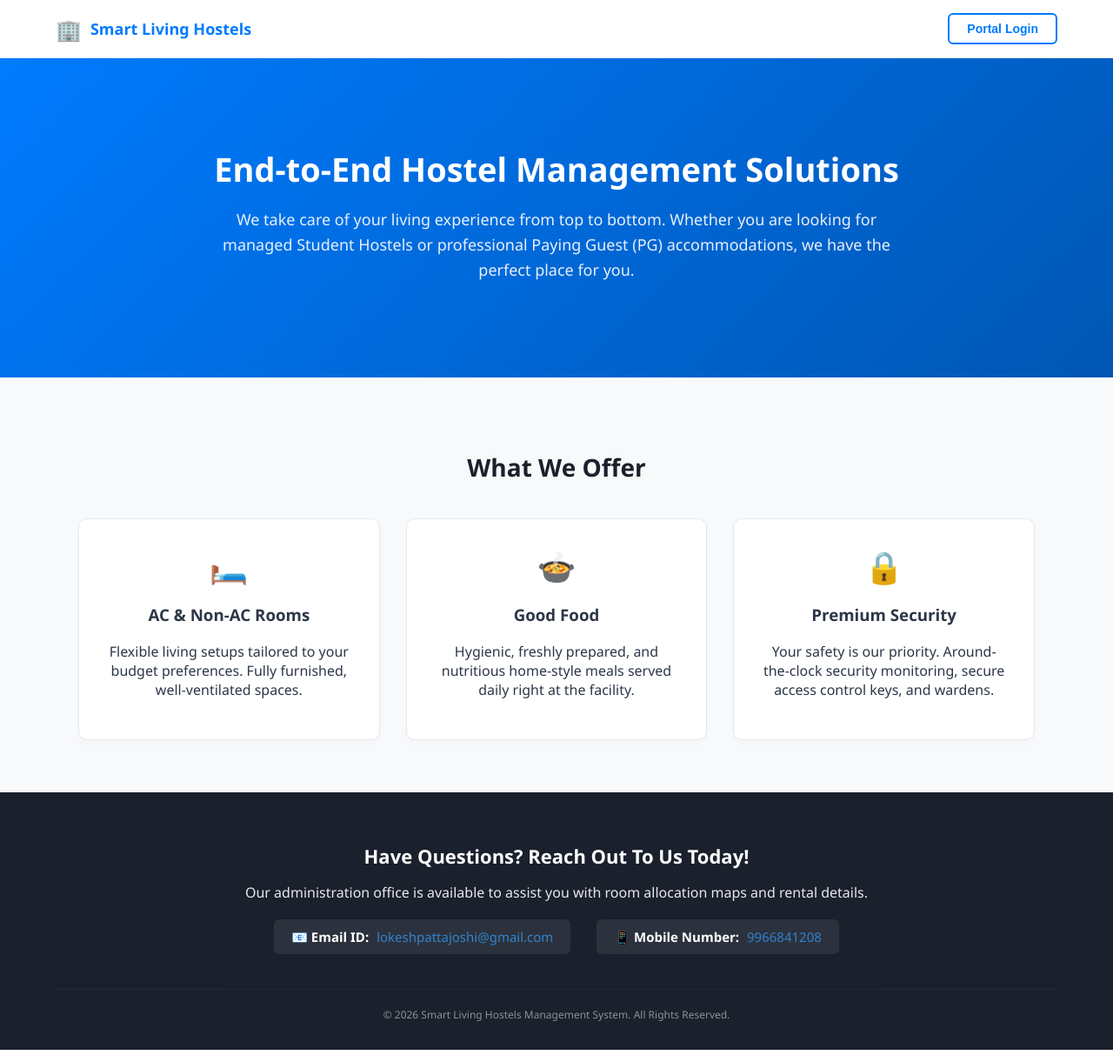
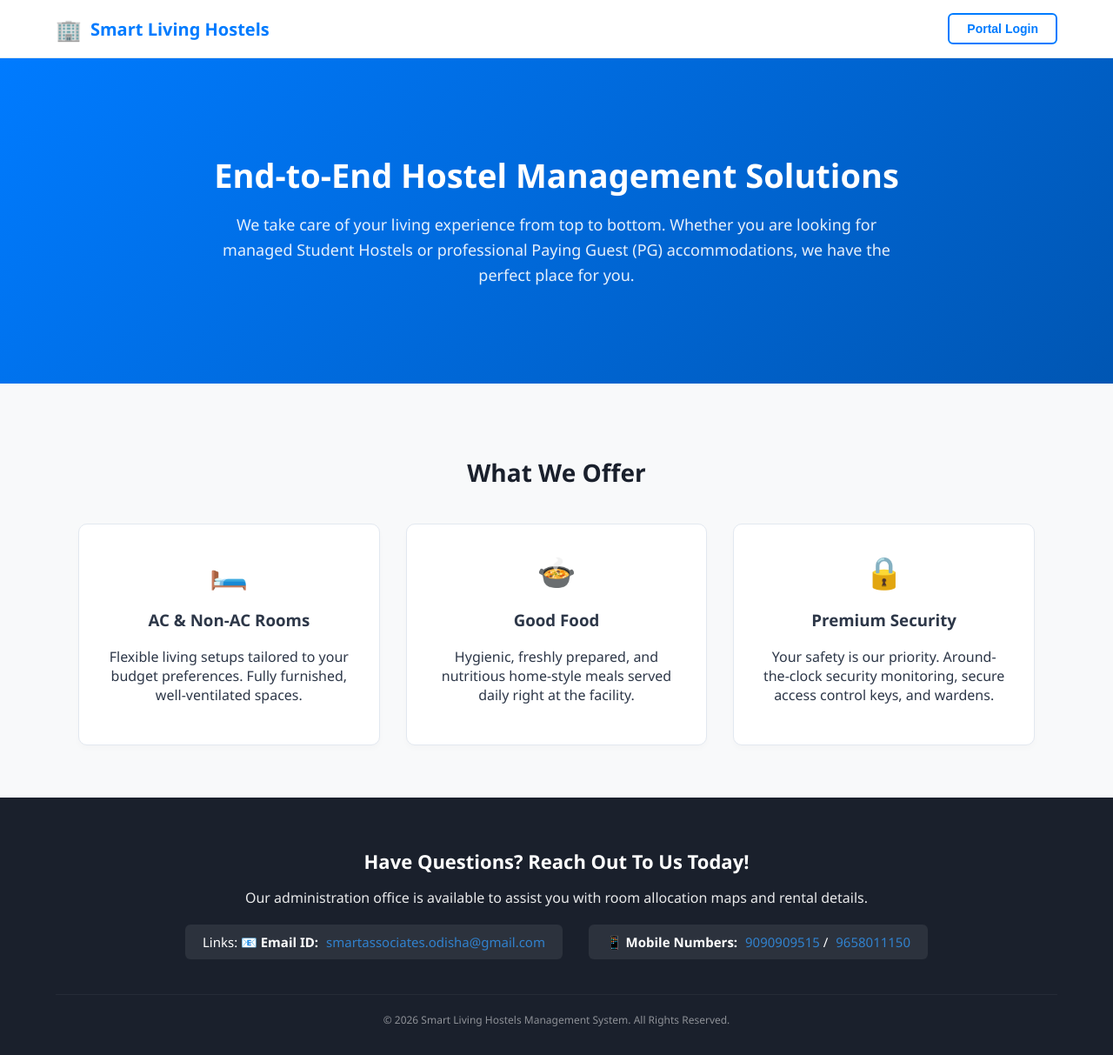
Before and after one commit to lokeshpattajoshi/hostel-management-system-ui, a React (Create React App) app: page / in a window 1280 px wide. Shown: the whole page at 87% size. Built offline with nearby package versions, Linux system fonts and the light colour scheme.

Commit message:
Modified to add correct emailId and phone number also SEO friendly

```diff
--- a/src/pages/LandingPage.jsx
+++ b/src/pages/LandingPage.jsx
@@ -1,67 +1,95 @@
-import React from "react";
+import React, { useEffect } from "react";
 import { useNavigate } from "react-router-dom";
 
 function LandingPage() {
   const navigate = useNavigate();
 
+  // ✅ Pure JS SEO Optimization: Dynamic Head Update
+  useEffect(() => {
+    // 1. Set the page title
+    document.title = "Smart Living Hostels | Premium Student PG & Hostel Management in Odisha";
+
+    // 2. Add or update the meta description
+    let metaDescription = document.querySelector('meta[name="description"]');
+    if (!metaDescription) {
+      metaDescription = document.createElement("meta");
+      metaDescription.setAttribute("name", "description");
+      document.head.appendChild(metaDescription);
+    }
+    metaDescription.setAttribute(
+      "content",
+      "Looking for premium student hostels or managed PG accommodations? Smart Living Hostels offers comfortable AC and Non-AC rooms with good food and high security in Odisha."
+    );
+
+    // 3. Add or update the canonical link
+    let canonicalLink = document.querySelector('link[rel="canonical"]');
+    if (!canonicalLink) {
+      canonicalLink = document.createElement("link");
+      canonicalLink.setAttribute("rel", "canonical");
+      document.head.appendChild(canonicalLink);
+    }
+    canonicalLink.setAttribute("href", window.location.href);
+  }, []);
+
   return (
     <div style={pageStyle}>
-      {/* Top Banner Navigation */}
+      {/* Top Banner Navigation using Semantic HTML Elements */}
       <nav style={navStyle}>
         <div style={logoGroupStyle}>
           <div style={logoPlaceholderStyle}>🏢</div>
-          <h2 style={brandNameStyle}>Smart Living Hostels</h2>
+          {/* Main H1 is important for search bots to index your brand name */}
+          <h1 style={brandNameStyle}>Smart Living Hostels</h1>
         </div>
         <button onClick={() => navigate("/login")} style={loginNavBtnStyle}>
           Portal Login
         </button>
       </nav>
 
-      {/* Hero Section */}
+      {/* Hero Header Section */}
       <header style={heroSectionStyle}>
         <div style={heroContentStyle}>
-          <h1 style={mainTitleStyle}>End-to-End Hostel Management Solutions</h1>
+          <h2 style={mainTitleStyle}>End-to-End Hostel Management Solutions</h2>
           <p style={taglineStyle}>
             We take care of your living experience from top to bottom. Whether you are looking for managed Student Hostels or professional Paying Guest (PG) accommodations, we have the perfect place for you.
           </p>
         </div>
       </header>
 
-      {/* Offerings Grid Section */}
+      {/* Offerings Grid Section - Structured as a Section with standalone Articles */}
       <section style={featuresSectionStyle}>
         <h2 style={sectionHeadingStyle}>What We Offer</h2>
         <div style={gridStyle}>
-          <div style={featureCardStyle}>
+          <article style={featureCardStyle}>
             <div style={iconStyle}>🛏️</div>
             <h3>AC & Non-AC Rooms</h3>
             <p>Flexible living setups tailored to your budget preferences. Fully furnished, well-ventilated spaces.</p>
-          </div>
+          </article>
 
-          <div style={featureCardStyle}>
+          <article style={featureCardStyle}>
             <div style={iconStyle}>🍲</div>
             <h3>Good Food</h3>
             <p>Hygienic, freshly prepared, and nutritious home-style meals served daily right at the facility.</p>
-          </div>
+          </article>
 
-          <div style={featureCardStyle}>
+          <article style={featureCardStyle}>
             <div style={iconStyle}>🔒</div>
             <h3>Premium Security</h3>
             <p>Your safety is our priority. Around-the-clock security monitoring, secure access control keys, and wardens.</p>
-          </div>
+          </article>
         </div>
       </section>
 
-      {/* Contact Section */}
+      {/* Footer Section with explicit contact markup */}
       <footer style={contactSectionStyle}>
         <h2 style={{ marginBottom: "10px", fontSize: "22px" }}>Have Questions? Reach Out To Us Today!</h2>
         <p style={{ opacity: 0.9, marginBottom: "20px" }}>Our administration office is available to assist you with room allocation maps and rental details.</p>
 
         <div style={contactDetailsRowStyle}>
           <span style={contactItemStyle}>
-            📧 <strong>Email ID:</strong> <a href="mailto:lokeshpattajoshi@gmail.com" style={linkStyle}>lokeshpattajoshi@gmail.com</a>
+            Links: 📧 <strong>Email ID:</strong> <a href="mailto:smartassociates.odisha@gmail.com" style={linkStyle}>smartassociates.odisha@gmail.com</a>
           </span>
           <span style={contactItemStyle}>
-            📱 <strong>Mobile Number:</strong> <a href="tel:9966841208" style={linkStyle}>9966841208</a>
+            📱 <strong>Mobile Numbers:</strong> <a href="tel:9090909515" style={linkStyle}>9090909515</a> / <a href="tel:9658011150" style={linkStyle}>9658011150</a>
           </span>
         </div>
 
@@ -102,7 +130,7 @@ const logoPlaceholderStyle = {
 
 const brandNameStyle = {
   margin: 0,
-  fontSize: "18px",
+  fontSize: "20px",
   fontWeight: "700",
   color: "#007bff",
 };
@@ -143,18 +171,6 @@ const taglineStyle = {
   lineHeight: "1.6",
   opacity: "0.9",
   marginBottom: "30px",
-};
-
-const ctaButtonStyle = {
-  background: "#fff",
-  color: "#007bff",
-  border: "none",
-  padding: "14px 35px",
-  borderRadius: "30px",
-  fontSize: "16px",
-  fontWeight: "700",
-  cursor: "pointer",
-  boxShadow: "0 4px 15px rgba(0,0,0,0.15)",
 };
 
 const featuresSectionStyle = {
```
